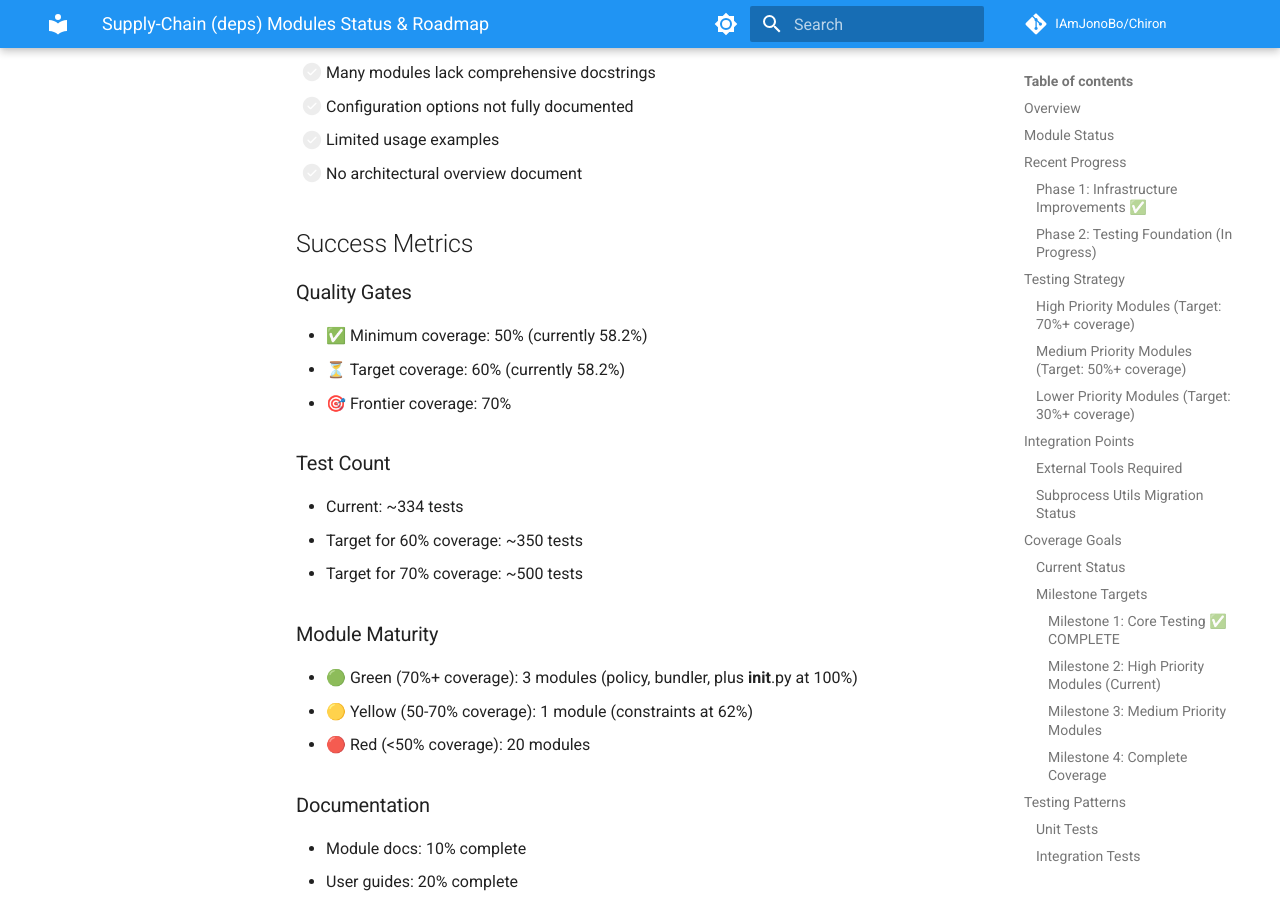
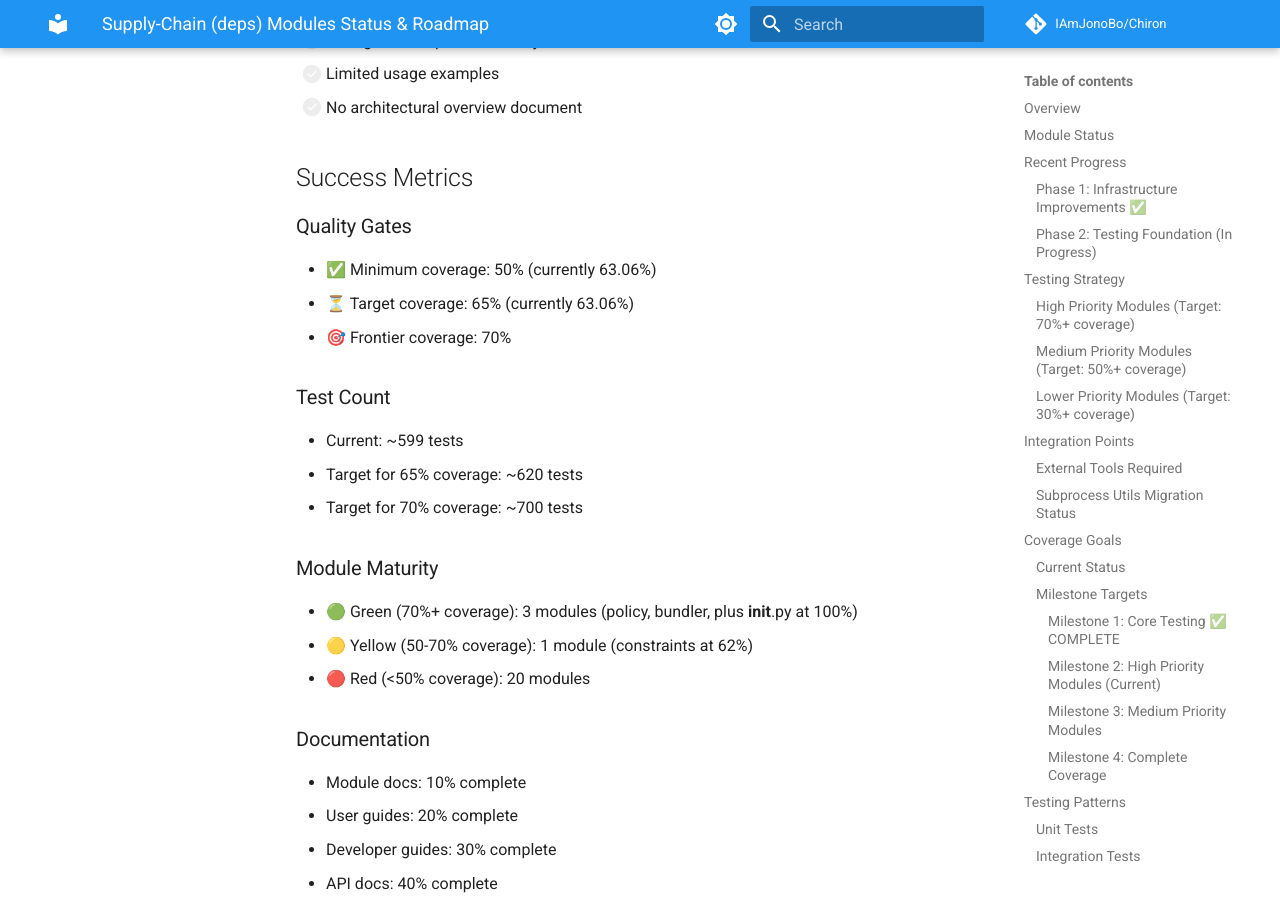
Before and after one commit to IAmJonoBo/Chiron, an MkDocs documentation site: the page built from docs/DEPS_MODULES_STATUS.md, in a window 1280 px wide and 900 px high, scrolled down 9249 px. Built offline with MkDocs 1.6.1 and Material for MkDocs 9.7.7, drawn with Linux system fonts in a browser that asks for light colours; comment, search, counter and statistics services are not loaded; some of the changed text lies outside the part shown.

Commit message:
docs: update coverage stats and fix DEPS_MODULES_STATUS.md issues
Co-authored-by: IAmJonoBo <20725096+IAmJonoBo@users.noreply.github.com>

```diff
--- a/docs/DEPS_MODULES_STATUS.md
+++ b/docs/DEPS_MODULES_STATUS.md
@@ -130,15 +129,15 @@ All external tool calls should use `chiron.subprocess_utils` for:
 ### Subprocess Utils Migration Status
 
 - ✅ constraints.py - Migrated to subprocess_utils
+- ✅ bundler.py - Migrated to subprocess_utils
 - 🔴 signing.py - Still uses raw subprocess
-- 🔴 bundler.py - Still uses raw subprocess
 - 🔴 Other modules - Need audit and migration
 
 ## Coverage Goals
 
 ### Current Status
 
-- **Overall Project**: 62.13% (exceeds 50% gate ✅)
+- **Overall Project**: 63.06% (exceeds 50% gate ✅)
 - **Deps Modules**: ~70% average for tested modules (policy 75%, constraints 62%, bundler 98%)
 - **Target**: 65%+ overall, 60%+ for all high-priority deps modules
 
@@ -149,7 +148,7 @@ All external tool calls should use `chiron.subprocess_utils` for:
 - ✅ policy.py: 75% coverage
 - ✅ constraints.py: 62% coverage
 - ✅ bundler.py: 98% coverage
-- Target overall: 62.13% ✅ **ACHIEVED**
+- Target overall: 63.06% ✅ **ACHIEVED**
 
 #### Milestone 2: High Priority Modules (Current)
 
@@ -303,15 +302,15 @@ def test_property(text_input, int_input):
 
 ### Quality Gates
 
-- ✅ Minimum coverage: 50% (currently 58.2%)
-- ⏳ Target coverage: 60% (currently 58.2%)
+- ✅ Minimum coverage: 50% (currently 63.06%)
+- ⏳ Target coverage: 65% (currently 63.06%)
 - 🎯 Frontier coverage: 70%
 
 ### Test Count
 
-- Current: ~334 tests
-- Target for 60% coverage: ~350 tests
-- Target for 70% coverage: ~500 tests
+- Current: ~599 tests
+- Target for 65% coverage: ~620 tests
+- Target for 70% coverage: ~700 tests
 
 ### Module Maturity
 
```
Also changed, not shown: other parts of docs/DEPS_MODULES_STATUS.md (+9 -10 lines), IMPLEMENTATION_SUMMARY.md (+8 -8 lines), README.md (+5 -5 lines).
